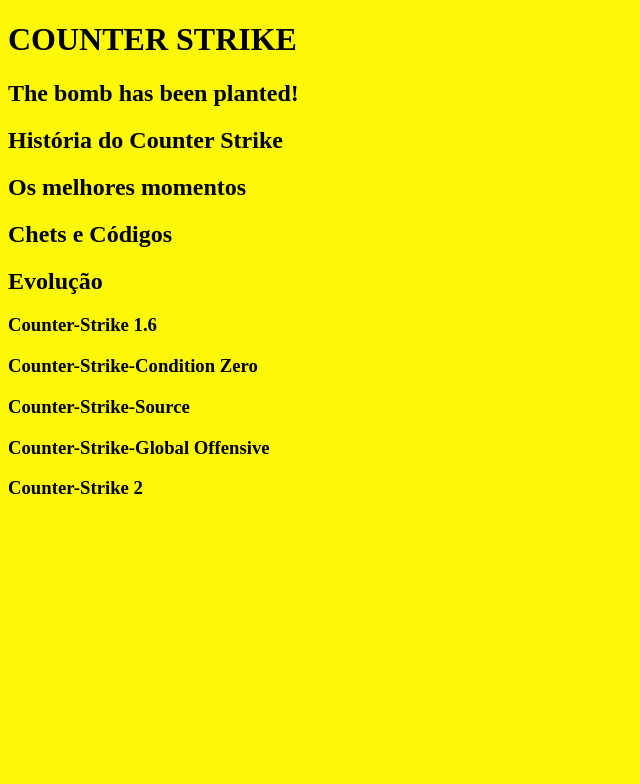
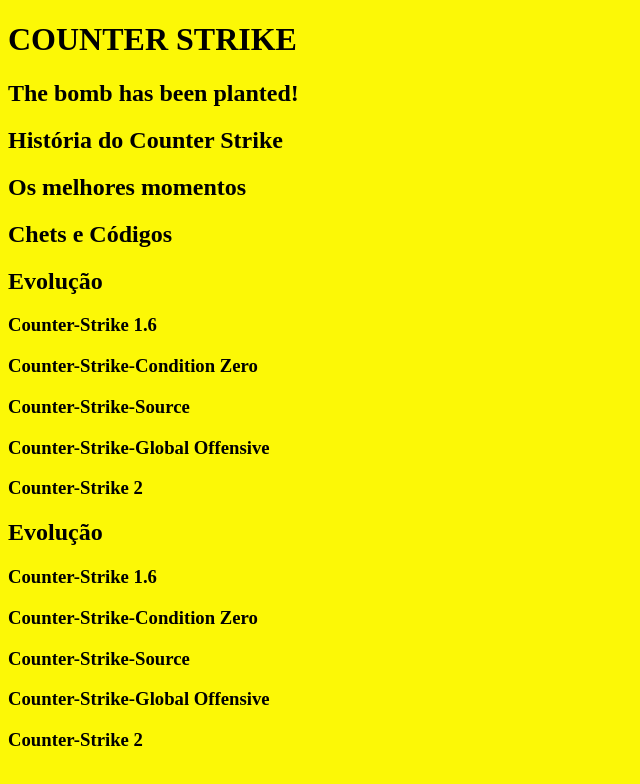
Before and after one commit to BihRamos/cs-counterstrike, a plain HTML site: page index.html in a window 1280 px wide. Shown: the whole page, without its empty margins (0-640 px from the left). Drawn offline with Linux system fonts and the light colour scheme.

Commit message:
atualixação

```diff
--- a/index.html
+++ b/index.html
@@ -49,7 +49,12 @@
 
     <!-- RODAPÉ -->
     <footer>
-
+        <h2>Evolução</h2>
+        <h3>Counter-Strike 1.6</h3>
+        <h3>Counter-Strike-Condition Zero</h3>
+        <h3>Counter-Strike-Source</h3>
+        <h3>Counter-Strike-Global Offensive</h3>
+        <h3>Counter-Strike 2</h3>
     </footer>
 
 
```
